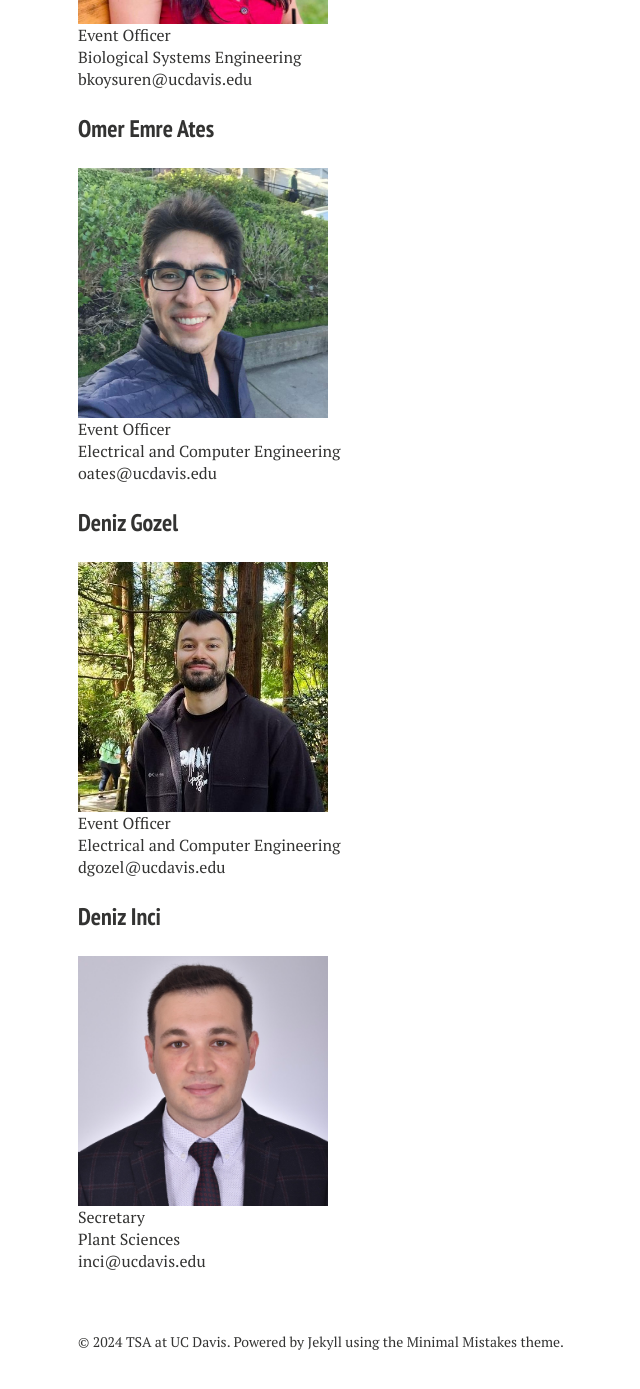
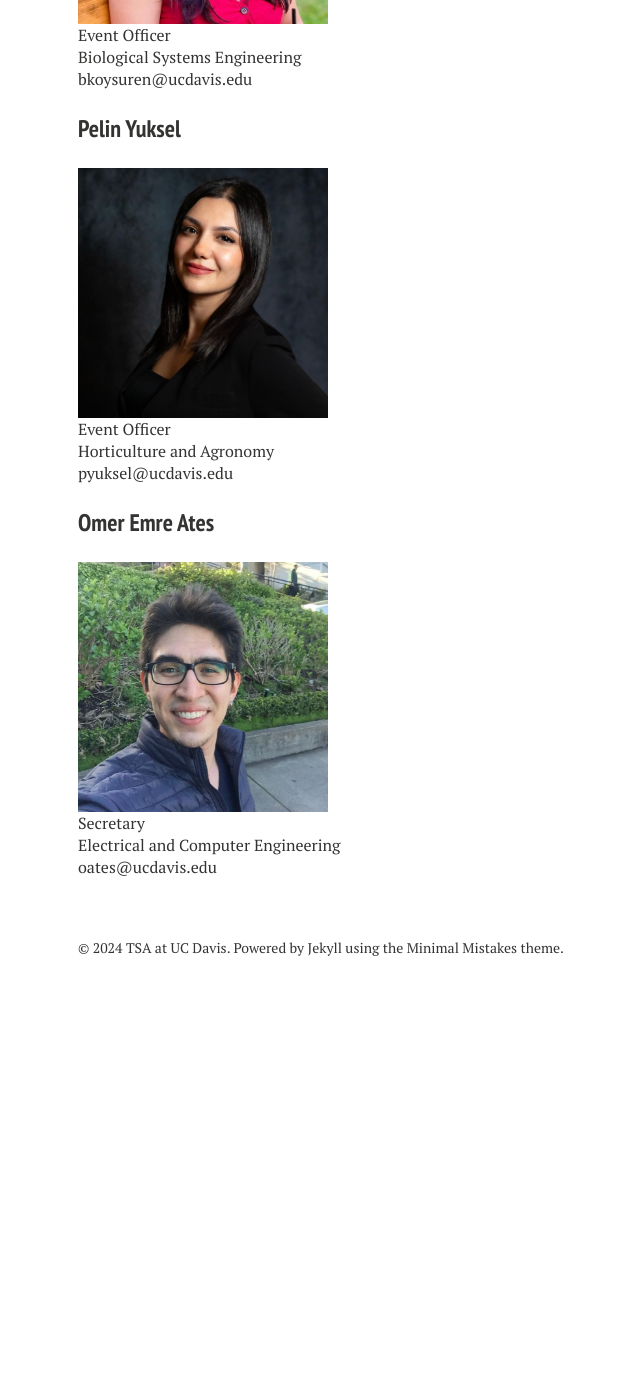
Before and after one commit to tsaatucdavis/tsaatucdavis.github.io, a Jekyll site: the page built from people.md, in a window 1280 px wide and 1400 px high, scrolled down 1639 px. Shown: the top 1389 px of the window, without its empty margins (242-882 px from the left). Built offline with Jekyll 4.4.1, drawn with Linux system fonts in a browser that asks for light colours; nearby versions of some CDN libraries; after the commit the page ends 2645 px from its top, so only the background shows below that; some of the changed text lies outside the part shown.

Commit message:
Update people.md

```diff
--- a/people.md
+++ b/people.md
@@ -7,18 +7,17 @@
 comments: false
 ---
 
-### Ece Deniz
-<img align="middle" width="250" src="{{ site.url }}/images/EceDeniz.jpg" alt="..."> <br/>
-President <br/>
-Materials Science and Engineering <br/>
-edeniz@ucdavis.edu <br/>
-
 ### Ece Goktayoglu
 <img align="middle" width="250" src="{{ site.url }}/images/Ece.jpg" alt="..."> <br/>
-Vice President <br/>
+President <br/>
 Visual Communication Designer and Social Media Officer <br/>
 Chemical Engineering <br/>
 egoktayoglu@ucdavis.edu <br/>
+### Alparslan Ege Erdogan
+<img align="middle" width="250" src="{{ site.url }}/images/Ege.jpg" alt="..."> <br/>
+Vice President <br/>
+Aerospace Science and Engineering <br/>
+aerdogan@ucdavis.edu <br/>
 
 ### Deniz Karanfil
 <img align="middle" width="250" src="{{ site.url }}/images/karanfil.jpg" alt="..."> <br/>
@@ -32,20 +31,14 @@
 Biological Systems Engineering <br/>
 bkoysuren@ucdavis.edu <br/>
 
+### Pelin Yuksel
+<img align="middle" width="250" src="{{ site.url }}/images/Pelin.jpg" alt="..."> <br/>
+Event Officer <br/>
+Horticulture and Agronomy <br/>
+pyuksel@ucdavis.edu <br/>
+
 ### Omer Emre Ates
 <img align="middle" width="250" src="{{ site.url }}/images/Omer.jpg" alt="..."> <br/>
-Event Officer <br/>
+Secretary <br/>
 Electrical and Computer Engineering <br/>
 oates@ucdavis.edu <br/>
-
-### Deniz Gozel
-<img align="middle" width="250" src="{{ site.url }}/images/denizgozel.jpg" alt="..."> <br/>
-Event Officer <br/>
-Electrical and Computer Engineering <br/>
-dgozel@ucdavis.edu <br/>
-
-### Deniz Inci
-<img align="middle" width="250" src="{{ site.url }}/images/denizinci.jpg" alt="..."> <br/>
-Secretary <br/>
-Plant Sciences <br/>
-inci@ucdavis.edu <br/>
```
